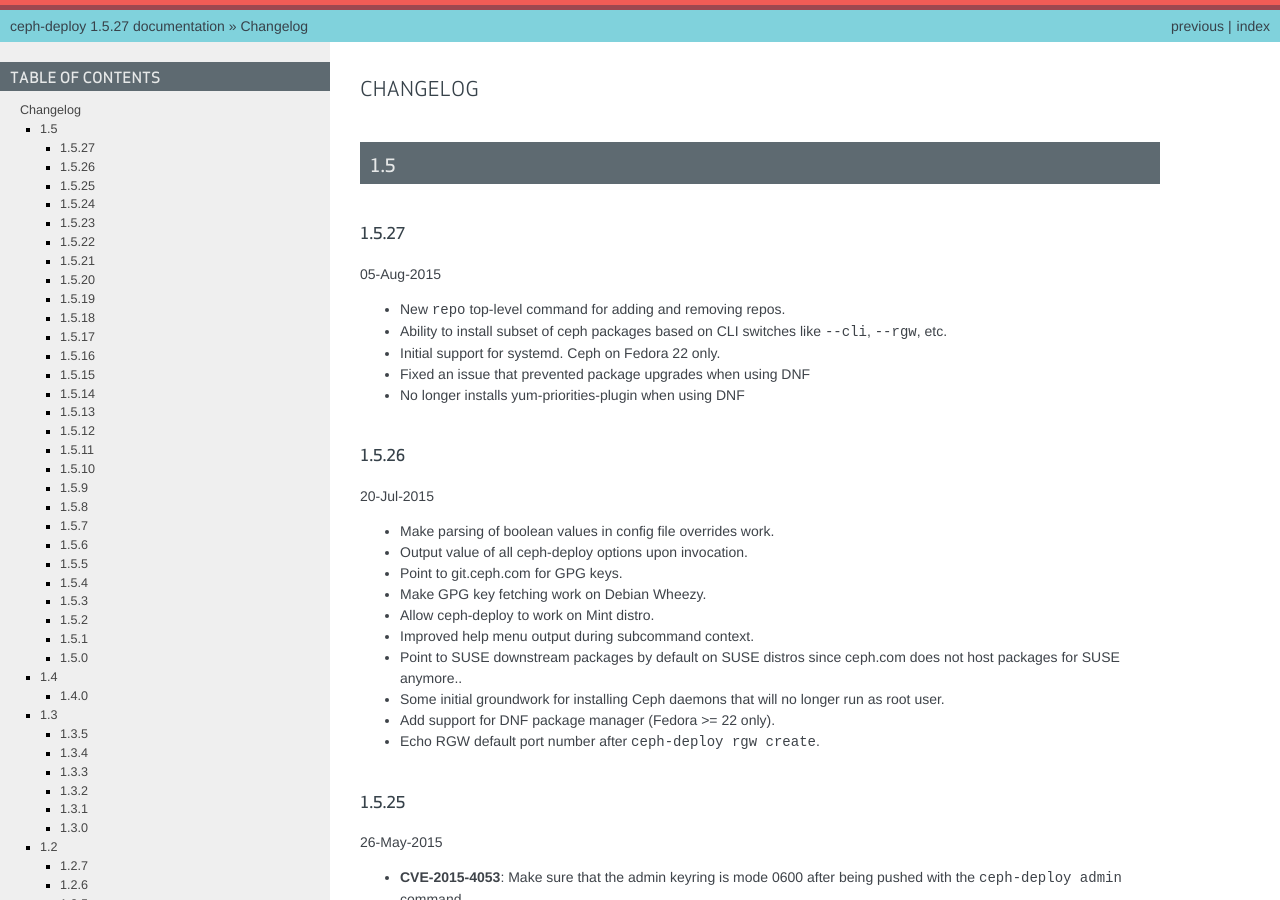
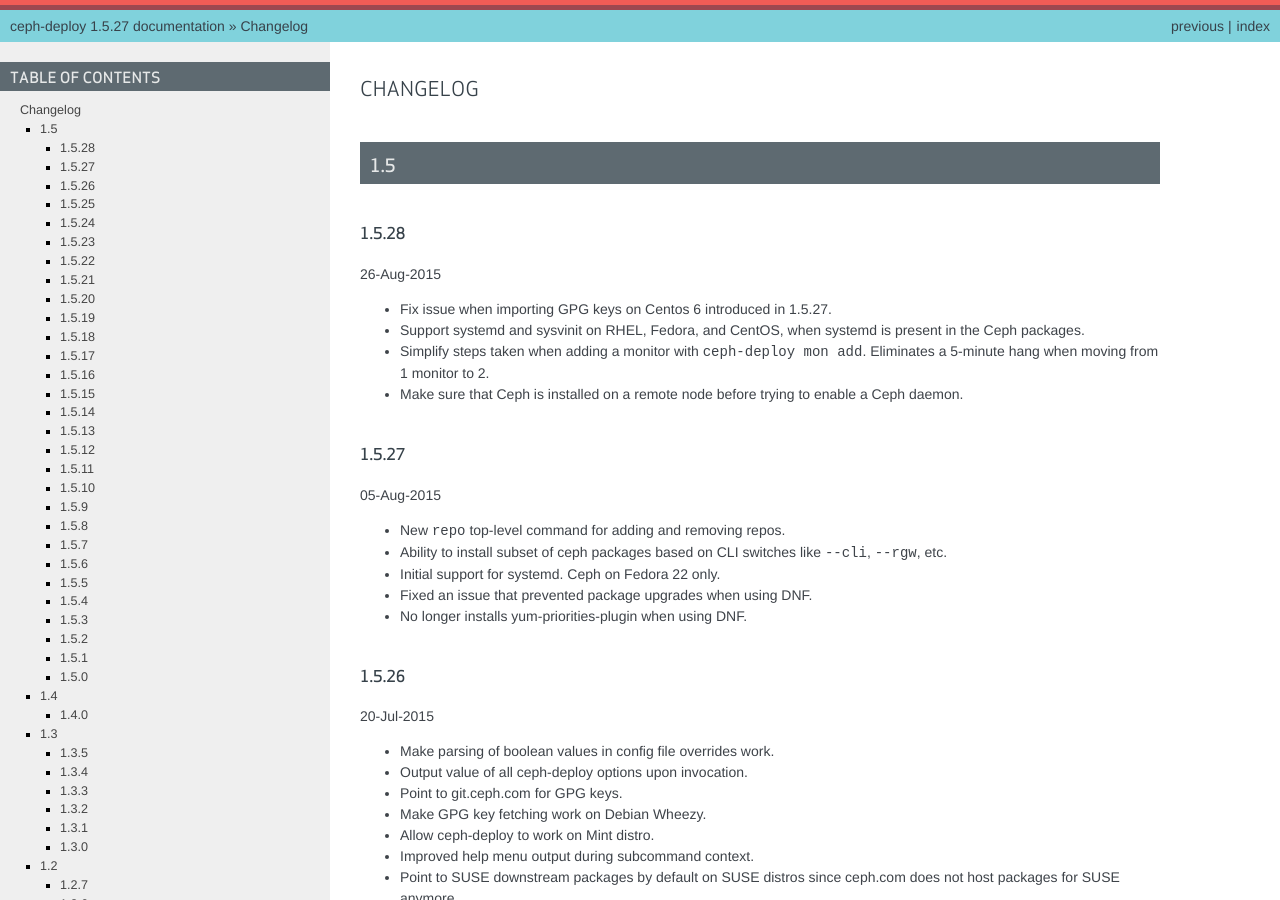
Before and after one commit to ceph/ceph-deploy, a Sphinx documentation site: the page built from docs/source/changelog.rst, in a window 1280 px wide and 900 px high. Built offline with Sphinx 7.4.7, drawn with Linux system fonts in a browser that asks for light colours.

Commit message:
Update changelog
Signed-off-by: Travis Rhoden <trhoden@redhat.com>

```diff
--- a/docs/source/changelog.rst
+++ b/docs/source/changelog.rst
@@ -3,6 +3,18 @@
 
 1.5
 ---
+
+1.5.28
+^^^^^^
+26-Aug-2015
+
+* Fix issue when importing GPG keys on Centos 6 introduced in 1.5.27.
+* Support systemd and sysvinit on RHEL, Fedora, and CentOS, when systemd
+  is present in the Ceph packages.
+* Simplify steps taken when adding a monitor with ``ceph-deploy mon add``.
+  Eliminates a 5-minute hang when moving from 1 monitor to 2.
+* Make sure that Ceph is installed on a remote node before trying to enable
+  a Ceph daemon.
 
 1.5.27
 ^^^^^^
@@ -12,8 +24,8 @@
 * Ability to install subset of ceph packages based on CLI switches like
   ``--cli``, ``--rgw``, etc.
 * Initial support for systemd.  Ceph on Fedora 22 only.
-* Fixed an issue that prevented package upgrades when using DNF
-* No longer installs yum-priorities-plugin when using DNF
+* Fixed an issue that prevented package upgrades when using DNF.
+* No longer installs yum-priorities-plugin when using DNF.
 
 1.5.26
 ^^^^^^
```
